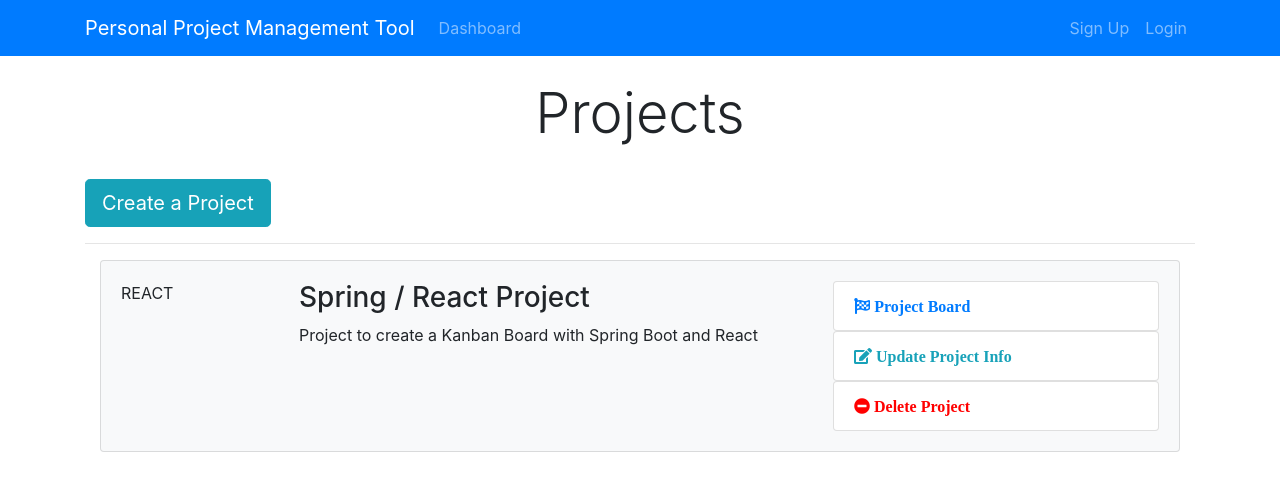
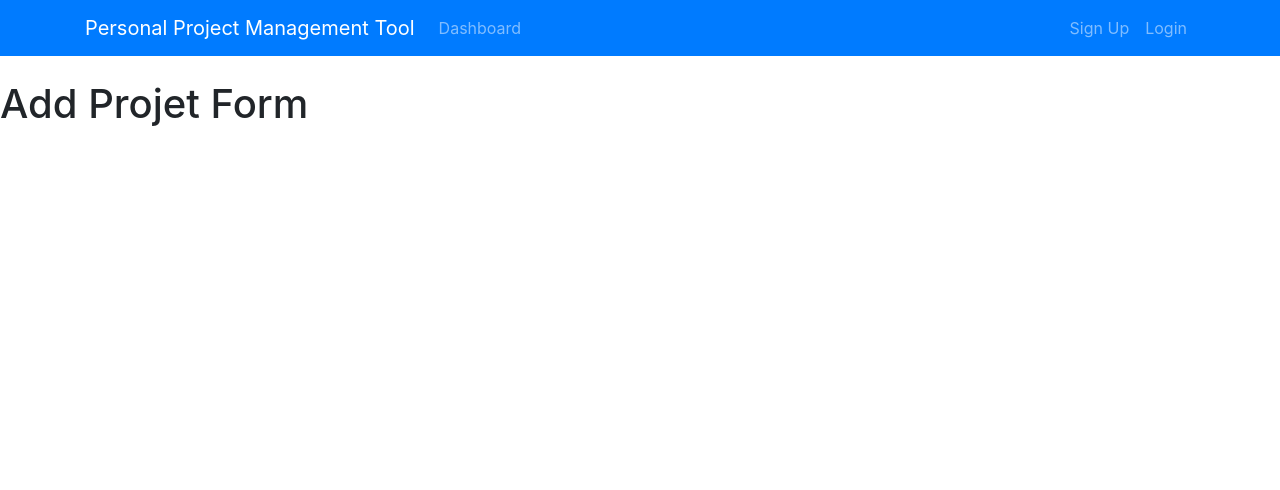
Before and after one commit to lucenl/PPMTool, a React (Create React App) app in the folder ppmtool-react-client/: page /addProject in a window 1280 px wide. Shown: the top 490 px of the page. Built offline with nearby package versions, Linux system fonts and the light colour scheme.

Commit message:
Create functional component 'CreateProjectButton'; Modify App.js, create Router to declare the path and component for DashBoard and AddProject

```diff
--- a/ppmtool-react-client/package.json
+++ b/ppmtool-react-client/package.json
@@ -9,6 +9,7 @@
     "bootstrap": "^4.1.3",
     "react": "^17.0.2",
     "react-dom": "^17.0.2",
+    "react-router-dom": "^4.3.1",
     "react-scripts": "5.0.0",
     "web-vitals": "^2.1.4"
   },
--- a/ppmtool-react-client/src/App.js
+++ b/ppmtool-react-client/src/App.js
@@ -2,13 +2,19 @@ import './App.css';
 import Dashboard from './components/Dashboard';
 import Header from './components/Layout/Header';
 import "bootstrap/dist/css/bootstrap.min.css";
+import { BrowserRouter as Router, Route} from 'react-router-dom';
+import AddProject from './components/Project/AddProject';
 
 function App() {
   return (
-    <div className="App">
-      <Header />
-      <Dashboard />
-    </div>
+    <Router>
+      <div className="App">
+        <Header />
+        <Route exact path="/dashboard" component={Dashboard} />
+        <Route exact path="/addProject" component={AddProject} />
+      </div>
+    </Router>
+
   );
 }
 
--- a/ppmtool-react-client/src/components/Dashboard.js
+++ b/ppmtool-react-client/src/components/Dashboard.js
@@ -1,4 +1,5 @@
 import React, { Component } from 'react'
+import CreateProjectButton from './Project/CreateProjectButton';
 import ProjectItem from './Project/ProjectItem';
 
 class Dashboard extends Component {
@@ -10,9 +11,8 @@ class Dashboard extends Component {
                 <div className="col-md-12">
                     <h1 className="display-4 text-center">Projects</h1>
                     <br />
-                    <a href="ProjectForm.html" className="btn btn-lg btn-info">
-                        Create a Project
-                    </a>
+                    <CreateProjectButton />
+
                     <br />
                     <hr />
                     <ProjectItem />
--- /dev/null
+++ b/ppmtool-react-client/src/components/Project/AddProject.js
@@ -0,0 +1,13 @@
+import React, { Component } from 'react'
+
+class AddProject extends Component {
+  render() {
+    return (
+      <div>
+        <h1>Add Projet Form</h1>
+      </div>
+    )
+  }
+}
+
+export default AddProject;
--- /dev/null
+++ b/ppmtool-react-client/src/components/Project/CreateProjectButton.js
@@ -0,0 +1,15 @@
+import React from 'react'
+import { Link } from 'react-router-dom';
+
+const CreateProjectButton = () => {
+  return (
+    <React.Fragment>
+      <Link to="/addProject" className="btn btn-lg btn-info">
+      Create a Project
+      </Link>
+    </React.Fragment>
+
+  )
+}
+
+export default CreateProjectButton;
```
Also changed, not shown: 1 other file (tests, documents, lock files or other folders).
